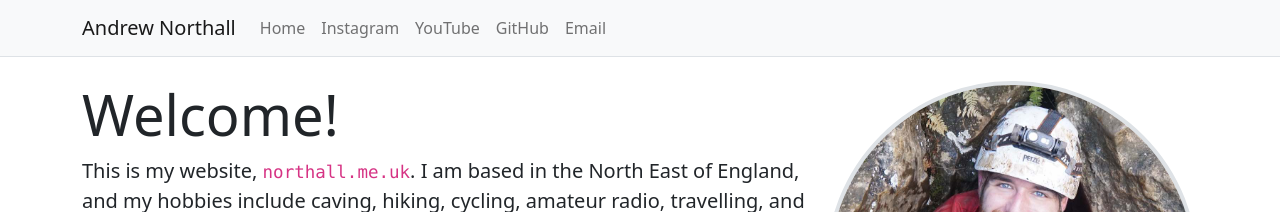
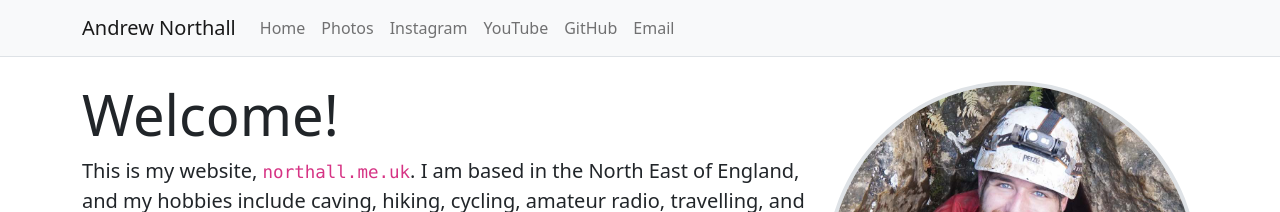
Before and after one commit to anorthall/northall.me.uk, a Jekyll site: the page built from www/index.html, in a window 1280 px wide. Shown: the top 212 px of the page. Built offline with Jekyll 4.4.1, drawn with Linux system fonts in a browser that asks for light colours.

Commit message:
Add photos link to menu bar

```diff
--- a/www/_layouts/default.html
+++ b/www/_layouts/default.html
@@ -32,6 +32,10 @@
 
               <li class="nav-item">
                 <a class="nav-link" href="/">Home</a>
+              </li>
+
+              <li class="nav-item">
+                <a class="nav-link" href="/photos/">Photos</a>
               </li>
 
               <li class="nav-item">
```
